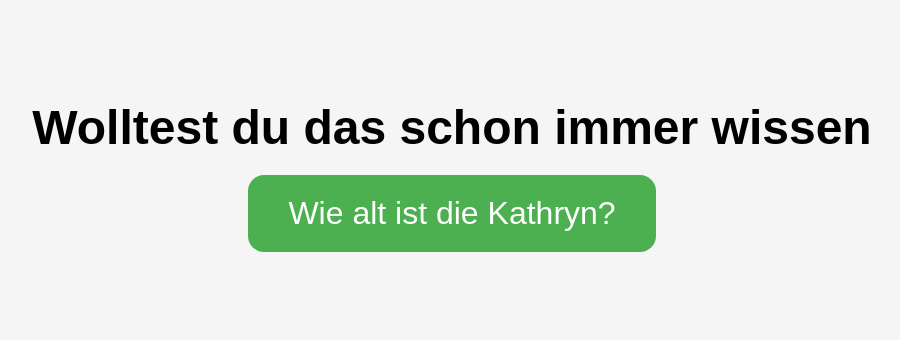
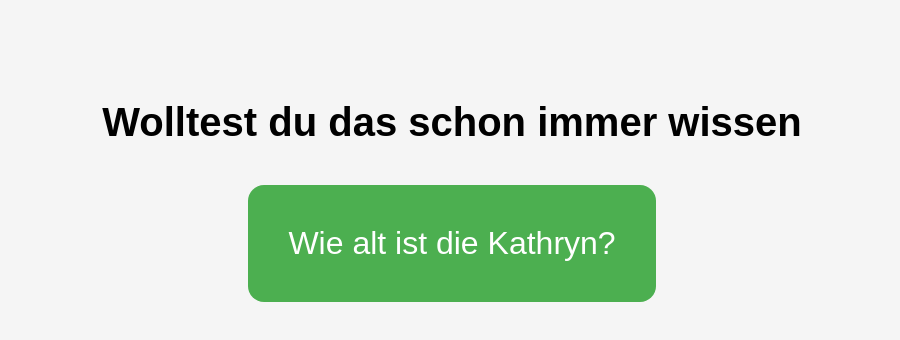
Before and after one commit to Levingo/wiealtistdiekathryn, a plain HTML site: page index.html in a window 1280 px wide. Shown: the whole page, without its empty margins (188-1088 px from the left). Drawn offline with Linux system fonts and the light colour scheme.

Commit message:
Update index.html

```diff
--- a/index.html
+++ b/index.html
@@ -11,8 +11,8 @@
       background-color: #f5f5f5;
     }
     h1 {
-      font-size: 3rem;
-      margin-bottom: 20px;
+      font-size: 2.5rem;
+      margin-bottom: 40px;
     }
     h2 {
       font-weight: normal;
@@ -21,7 +21,7 @@
     }
     button {
       font-size: 2rem;
-      padding: 20px 40px;
+      padding: 40px 40px;
       border: none;
       border-radius: 16px;
       background-color: #4CAF50;
@@ -33,7 +33,7 @@
     }
     p {
       font-size: 2rem;
-      margin-top: 20px;
+      margin-top: 40px;
       color: #333;
     }
   </style>
```
